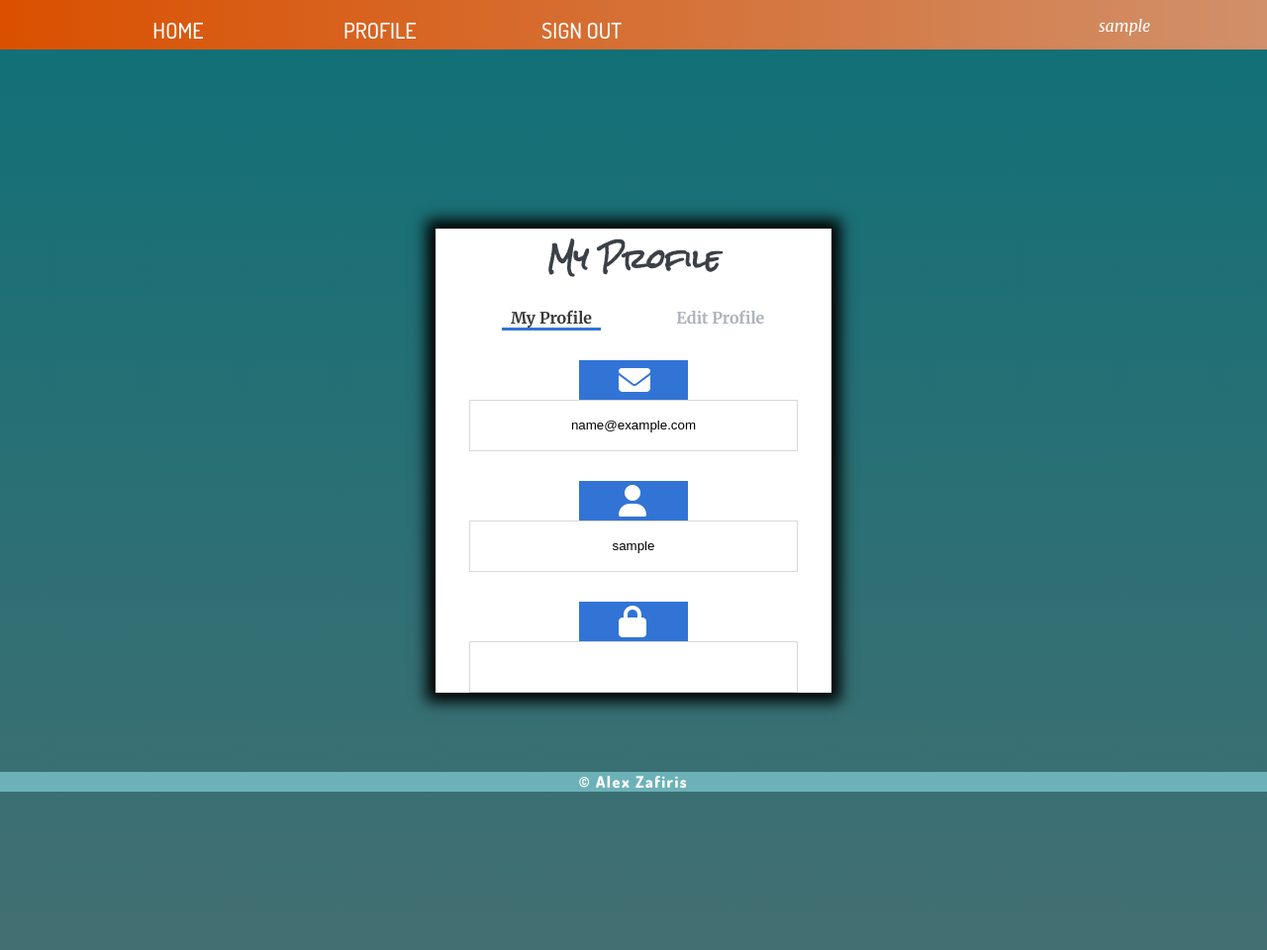
After one commit to zafalex88/flask_test_platform, a Flask app: page /profile/ in a window 1280 px wide. The commit adds this page. Shown: the whole page at 99% size. Run offline with Flask 2, Linux system fonts and the light colour scheme; the visitor is signed in with stand-in values (Sample User, id 1); data that the repository does not hold is empty; some libraries are stand-ins or nearby versions.

Commit message:
Major Update
-uploaded site zafalex88.pythonanywhere.com

-added profile.html
-added home.html
-code fixes and cleanup
-option to update profile details
-some visual updates

```diff
--- a/flask_test_1.sql
+++ b/flask_test_1.sql
@@ -5,5 +5,7 @@ create table `accounts` (
 `username` varchar(50) not null,
 `password` varchar(255) not null,
 `email` varchar(100) not null,
+`address` varchar(100),
+`birthday` varchar(50),
 primary key (`id`)
 ) auto_increment=1 default charset=utf8;
--- a/main.py
+++ b/main.py
@@ -7,10 +7,10 @@ app = Flask(__name__)
 bcrypt = Bcrypt(app)
 
 #database connection details
-app.config['MYSQL_HOST'] = 'localhost'
-app.config['MYSQL_USER'] = 'alex'
-app.config['MYSQL_PASSWORD'] = 'password'
-app.config['MYSQL_DB'] = 'flask_test_1'
+app.config['MYSQL_HOST'] = 'zafalex88.mysql.pythonanywhere-services.com'
+app.config['MYSQL_USER'] = 'zafalex88'
+app.config['MYSQL_PASSWORD'] = 'alex123!@#'
+app.config['MYSQL_DB'] = 'zafalex88$test_1'
 app.config['MYSQL_CURSORCLASS'] = 'DictCursor'
 app.secret_key = 'my_secret_key'
 
@@ -104,3 +104,45 @@ def home():
     else:
         # User is not loggedin redirect to login page
         return redirect('/')
+
+# http://localhost:5000/profile - this will be the profile page, only accessible for signed in users
+@app.route('/profile/')
+def profile():
+    # Check if user is loggedin
+    if 'loggedin' in session:
+        username = session['username']
+        cur = db.connection.cursor()
+        cur.execute('SELECT * FROM accounts WHERE username = %s', (username,))
+        account = cur.fetchone()
+        # User is loggedin show my profile
+        return render_template('profile.html', username=session['username'], email=account['email'], password=account['password'])
+    else:
+        # User is not loggedin redirect to login page
+        return redirect('/')
+
+# http://localhost:5000/update - this will be the update profile page, only accessible for signed in users
+@app.route('/update/', methods=['GET', 'POST'])
+def update():
+    msg=""
+    # Check if user is loggedin
+    if 'loggedin' in session:
+        if request.method == 'POST' and 'address' in request.form and 'birthday' in request.form:
+            username = session['username']
+            address = request.form['address']
+            birthday = request.form['birthday']
+            cur = db.connection.cursor()
+            cur.execute('UPDATE accounts SET address = %s, birthday = %s where username = %s', (address, birthday, username))
+            db.connection.commit()
+            cur.close()
+            msg = 'Update successful!'
+        elif request.method == 'POST':
+            # Form is empty... (no POST data)
+            msg = 'No data to update'
+            # User is loggedin show my profile
+        return render_template('update.html', username=session['username'], msg=msg)
+    else:
+        # User is not loggedin redirect to login page
+        return redirect('/')
+
+if __name__ == '__main__':
+   app.run()
--- a/static/style.css
+++ b/static/style.css
@@ -1,128 +1,264 @@
-* {
-    box-sizing: border-box;
-    margin: auto;
+html {
+    background-image: linear-gradient(rgb(15, 112, 119), rgb(67, 111, 114));
+}
+
+nav {
+    height: 50px;
+    top: 0;
+    width: 100%;
+    position: fixed;
+    background-image: linear-gradient(90deg, #da5000 0%, #d1906a 100%);
+    display: inline-block;
+}
+
+nav li {
+    width: 120px;
+    margin-left: 80px;
+    height: 100%;
+    font-family: "Dosis";
+    text-align: center;
+    display: inline-block;
+    font-size: 22px;
+}
+
+nav a {
+    text-decoration: none;
+    color: #ffffff;
+}
+
+nav a:hover {
+    color: rgb(0, 0, 0);
+}
+
+nav i {
+    width: 120px;
+    height: 100%;
+    color: rgb(255, 255, 255);
+    float: right;
+    margin-right: 50px;
 }
 
 body {
+    display: grid;
+    grid-template-columns: 50px auto 350px 40px;
+    grid-template-rows: 100px 730px 80px 50px;
     font-family: "Merriweather";
-    background-image: url("./back2.jpg");
-    background-repeat: no-repeat;
-    background-attachment: fixed;
+    margin: 0;
+    padding: 0;
 }
 
-nav i {
-    font-family: "Merriweather";
-    display: flex;
-    text-align: right;
-    font-size: 12px;
-    color: rgb(0, 0, 0);
+.welcome-home {
+    grid-column-start: 1;
+    grid-column-end: 5;
+    grid-row-start: 2;
+    margin: 150px auto auto auto;
+    color: #fff;
+    text-align: center;
+    font-size: 120px;
+    font-family: "Dosis";
+    font-weight: 800;
 }
 
-#navigation a {
-    text-decoration: none;
-    color: #073e92;
+.welcome {
+    grid-column-start: 2;
+    grid-row-start: 2;
+    margin: auto;
+    color: #fff;
+    text-align: center;
+    font-size: 120px;
+    font-family: "Dosis";
+    font-weight: 800;
 }
 
-#navigation a:hover {
-    color: #fff;
+.welcome span {
+    animation: animate 5s linear;
+    animation-iteration-count: infinite;
 }
 
-#navigation {
-    height: 40px;
-    width: 100%;
-    background-color: rgb(209, 209, 209);
-    display: flex;
-    text-align: center;
-    font-family: "Trade Winds";
+.welcome span:nth-child(1) {
+    animation-delay: 0.15s;
 }
 
-#navigation li {
-    display: inline-block;
-    width: 150px;
-    padding: 5px 5px 0px 0px;
-    font-weight: bold;
+.welcome span:nth-child(2) {
+    animation-delay: 0.25s;
 }
 
-.login,
+.welcome span:nth-child(3) {
+    animation-delay: 0.35s;
+}
+
+.welcome span:nth-child(4) {
+    animation-delay: 0.45s;
+}
+
+.welcome span:nth-child(5) {
+    animation-delay: 0.55s;
+}
+
+.welcome span:nth-child(6) {
+    animation-delay: 0.65s;
+}
+
+.welcome span:nth-child(7) {
+    animation-delay: 0.75s;
+}
+
+@keyframes animate {
+    0% {
+        filter: blur(0);
+    }
+    20% {
+        filter: blur(2px);
+    }
+    40% {
+        filter: blur(6px);
+    }
+    50% {
+        filter: blur(12px);
+    }
+    60% {
+        filter: blur(3px);
+    }
+    80% {
+        filter: blur(0.5px);
+    }
+    100% {
+        filter: blur(0);
+    }
+}
+
+.login {
+    grid-column-start: 3;
+    grid-row-start: 2;
+    margin: auto;
+    height: 490px;
+    width: 100%;
+    background-color: #fff;
+    box-shadow: 0px 0px 14px 9px rgba(0, 0, 0, 1.0);
+}
+
 .registration {
+    grid-column-start: 3;
+    grid-row-start: 2;
+    width: 100%;
+    height: auto;
+    margin: auto;
+    background-color: #fff;
+    box-shadow: 0px 0px 14px 9px rgba(0, 0, 0, 1.0);
+}
+
+.dashboard {
+    grid-column-start: 1;
+    grid-column-end: 5;
+    grid-row-start: 2;
     width: 400px;
+    height: auto;
+    margin: auto auto auto auto;
     background-color: #fff;
-    margin-top: 100px;
-    box-shadow: 0 0 12px 0 rgba(0, 0, 0, 0.9);
+    box-shadow: 0px 0px 14px 9px rgba(0, 0, 0, 1.0);
+}
+
+.dashboard h1 {
+    font-family: "Rock Salt", cursive;
+    height: 50px;
+    text-align: center;
+    color: #3b4047;
+    font-size: 26px;
+    margin: auto;
 }
 
 .login h1,
 .registration h1 {
+    height: 50px;
     text-align: center;
     color: #5b6574;
     font-size: 26px;
-    padding: 20px 0;
-    border-bottom: 1px solid #dee0e4;
+    margin: 20px auto auto auto;
+    border-bottom: 2px solid #cfcfcf;
 }
 
-.login .links,
-.registration .links {
-    display: flex;
-    padding-top: 15px;
+.dashboard .links a {
+    color: #adb2ba;
+    width: 100px;
+    margin-top: 30px;
+    margin-left: 67px;
+    text-align: center;
+    display: inline-block;
+    font-weight: bold;
+    text-decoration: none;
 }
 
 .login .links a,
 .registration .links a {
     color: #adb2ba;
-    display: inline-flex;
-    padding: 0 10px 10px 10px;
+    width: 100px;
+    margin-top: 30px;
+    margin-left: 50px;
+    text-align: center;
+    display: inline-block;
     font-weight: bold;
     text-decoration: none;
 }
 
+.dashboard .links a.active,
 .login .links a.active,
 .registration .links a.active {
     border-bottom: 3px solid #3274d6;
     color: #39393a;
 }
 
+.dashboard .links a:hover,
 .login .links a:hover,
 .registration .links a:hover {
     color: #000000;
 }
 
+.profile,
 .loginform,
 .registrationform {
-    display: flex;
-    flex-wrap: wrap;
-    padding-top: 20px;
+    width: 100%;
 }
 
+.profile label,
 .loginform label,
 .registrationform label {
     display: flex;
-    width: 80px;
+    margin: 30px auto auto auto;
+    width: 70px;
     height: 40px;
     background-color: #3274d6;
     color: #ffffff;
+    padding-left: 40px;
+    align-items: center;
+    align-content: center;
 }
 
+.profile input[type="password"],
+.profile input[type="text"],
+.profile input[type="email"],
+.profile input[type="date"],
 .loginform input[type="password"],
 .loginform input[type="text"],
 .registrationform input[type="password"],
 .registrationform input[type="text"],
 .registrationform input[type="email"] {
     display: flex;
+    margin: auto;
     width: 300px;
     height: 50px;
     border: 1px solid #d8d8d8;
-    margin: auto 50px 25px 50px;
     padding: 0 15px;
     align-items: middle;
     align-content: middle;
     text-align: center;
 }
 
+.profile input[type="submit"],
 .loginform input[type="submit"],
 .registrationform input[type="submit"] {
     width: 100%;
     padding: 15px;
-    margin-top: 20px;
+    margin-top: 30px;
     background-color: #073e92;
     font-weight: bold;
     color: white;
@@ -130,6 +266,7 @@ nav i {
     transition: background-color 500ms linear, color 500ms;
 }
 
+.profile input[type="sumbit"]:hover,
 .loginform input[type="submit"]:hover,
 .registrationform input[type="submit"]:hover {
     background-color: rgb(235, 235, 235);
@@ -139,15 +276,20 @@ nav i {
 .msg {
     font-size: 12px;
     font-weight: bold;
-    margin: auto;
+    margin: 25px auto auto auto;
     text-align: center;
+    color: #000;
 }
 
 footer {
+    background-color: rgb(108, 177, 184);
     position: fixed;
+    bottom: 0;
     left: 0;
-    bottom: 0;
     width: 100%;
     text-align: center;
     color: #ffffff;
+    font-family: "Dosis";
+    font-weight: 800;
+    letter-spacing: 1.5px;
 }
--- /dev/null
+++ b/templates/profile.html
@@ -0,0 +1,48 @@
+<!DOCTYPE html>
+<html>
+    <head>
+        <title>My Profile</title>
+        <link rel="stylesheet" href="../static/style.css">
+        <link href="https://fonts.googleapis.com/css?family=Merriweather:400,400i,700" rel="stylesheet">
+        <link href="https://fonts.googleapis.com/css?family=Rock+Salt" rel="stylesheet">
+        <link href="https://fonts.googleapis.com/css?family=Dosis:500,800" rel="stylesheet">
+        <script src="https://kit.fontawesome.com/f2e645ebb5.js" crossorigin="anonymous"></script>
+    </head>
+    <nav id="navigation">
+        <ul id="buttons">
+            <li><a href="/home/">HOME</a></li>
+            <li><a href="/profile/">PROFILE</a></li>
+            <li><a href="/signout/">SIGN OUT</a></li>
+            <i>{{username}}</i>
+        </ul>
+    </nav>
+    <body>
+        <div class="dashboard">
+            <header>
+                <h1>My Profile</h1>
+            </header>
+            <div class="links">
+                <a href="/profile/" class="active">My Profile</a>
+                <a href="/update/">Edit Profile</a>
+            </div>
+            <div class="profile">
+                <form action="/profile/">
+                <label for="email">
+					<i class="fas fa-envelope fa-2x"></i>
+				</label>
+                <input type="email" id="email" name="email" value="{{email}}" readonly>
+                <label for="username">
+					<i class="fas fa-user fa-2x"></i>
+				</label>
+                <input type="text" id="username" name="username" value="{{username}}" readonly>
+                <label for="password">
+					<i class="fas fa-lock fa-2x"></i>
+				</label>
+                <input type="password" id="password" name="password" value="{{password}}" readonly>
+                </form>
+        </div>
+        <footer>
+            <span>&copy; Alex Zafiris</span>
+        </footer>
+    </body>
+</html>
```
Also changed, not shown: templates/home.html (+15 -4 lines), templates/index.html (+13 -4 lines), templates/signup.html (+18 -9 lines), templates/update.html (added, +46 -0 lines), static/back2.jpg (deleted).
